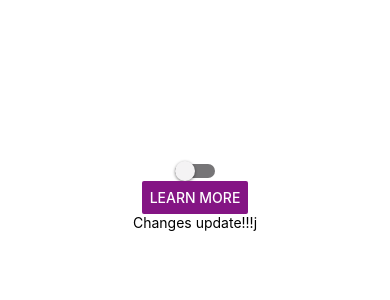
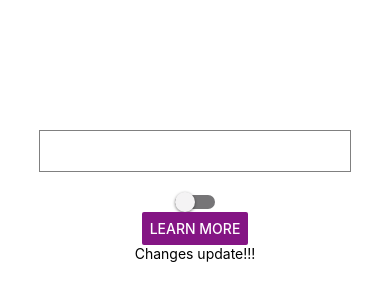
Before and after one commit to Guada8a/PracticaReact, a React Native app: screen / in a window 390 px wide. Shown: the part 226-526 px from the top of the page. Built offline with nearby package versions, Linux system fonts and the light colour scheme.

Commit message:
practica R1 #2

```diff
--- a/App.js
+++ b/App.js
@@ -1,16 +1,19 @@
 import { StatusBar } from 'expo-status-bar';
 import { Component } from 'react';
-import { Button, Switch, StyleSheet, Text, View } from 'react-native';
+import { Alert, Button, Switch, StyleSheet, Text, TextInput, View } from 'react-native';
 
 export default class App extends Component {
     constructor(props) {
         super(props);
         this.state = {
             switchValue: false,
+            textValue: ''
         };
     }
-    onPressLearnMore() {
+    onPressLearnMore = () => {
         console.warn('Presionaste el boton');
+        //Mostrar el valor del input en un alert
+        Alert.alert(`${this.state.textValue}`,`\n Esto es lo que escribiste`);
     }
     onChange = (value) => {
         console.warn(`El switch cambió a: ${value}`);
@@ -19,12 +22,17 @@ export default class App extends Component {
     render() {
         return (
             <View style={styles.container}>
+                <TextInput
+                    style={styles.input}
+                    onChangeText={(text)=>this.setState({textValue: text})}
+                    value={this.state.textValue}
+                />
                 <Switch
                     trackColor={{ false: '#767577', true: '#81b0ff' }}
                     thumbColor={this.state.switchValue ? '#f5dd4b' : '#f4f3f4'}
                     padding={20}
                     ios_backgroundColor="#3e3e3e"
-                    onValueChange={() => this.onChange(!this.state.switchValue)}
+                    onValueChange={() => this.onChange(this.state.switchValue ? false : true)}
                     value={this.state.switchValue}
                 />
                 <Button
@@ -33,7 +41,7 @@ export default class App extends Component {
                     color="#841584"
                     accessibilityLabel="Learn more about this purple button"
                 />
-                <Text>Changes update!!!j</Text>
+                <Text>Changes update!!!</Text>
                 <StatusBar style="auto" />
             </View>
         );
@@ -47,4 +55,12 @@ const styles = StyleSheet.create({
         alignItems: 'center',
         justifyContent: 'center',
     },
+    input: {
+        borderWidth: 1,
+        borderColor: 'gray',
+        padding: 10,
+        width: '80%',
+        marginBottom: 20,
+        fontSize: 16, // Agregar un tamaño de fuente adecuado
+    },
 });
```
